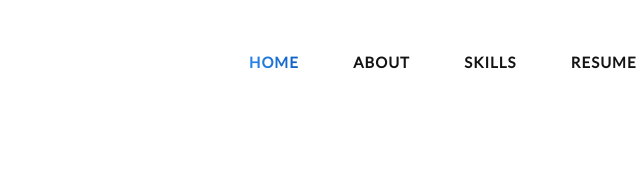
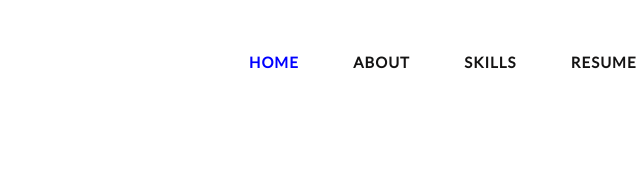
Before and after one commit to Sushant2435/personal-profile, a plain HTML site: page index.html in a window 1280 px wide. Shown: the top 175 px of the page, 326-966 px from the left. Drawn offline with nearby package versions, Linux system fonts and the light colour scheme; a script that the page names is missing; files whose address does not match are found by name.

Commit message:
Update style.css

```diff
--- a/assets/css/style.css
+++ b/assets/css/style.css
@@ -108,7 +108,7 @@ section {
 }
 
 .header_area .main-menu .navbar-nav .active a{
-    background: var(--gradient-color);
+    background: blue;
     -webkit-background-clip: text;
     -webkit-text-fill-color: transparent;
     background-clip: text;
```
